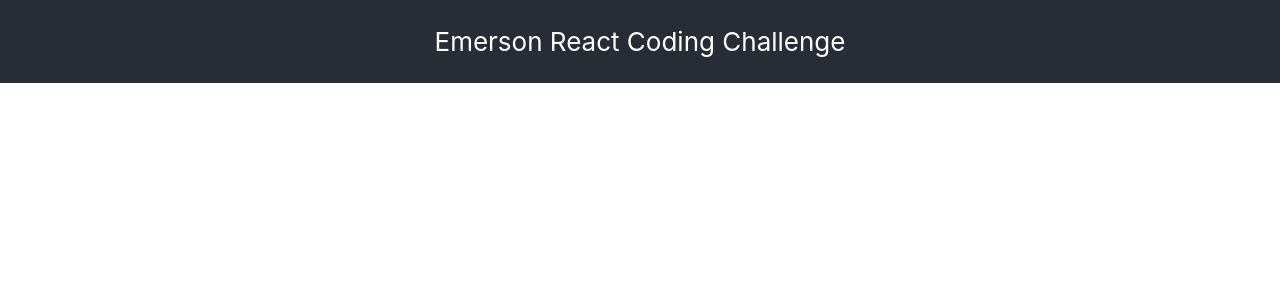
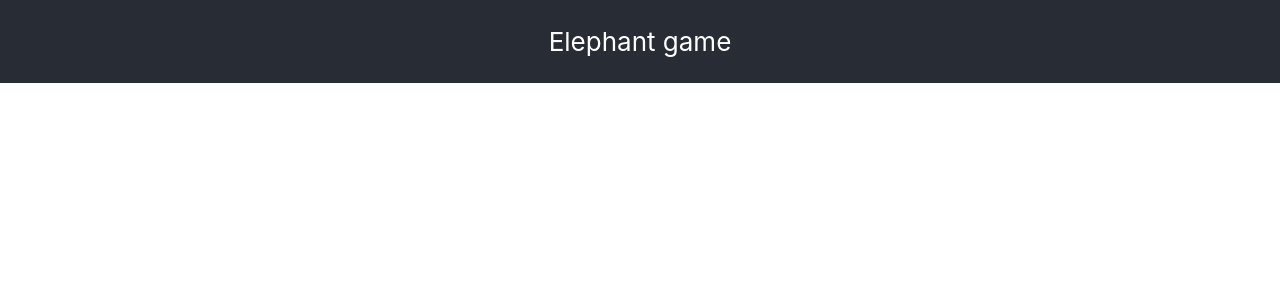
Before and after one commit to syss69/elephantgame, a React (Create React App) app: page / in a window 1280 px wide. Shown: the top 300 px of the page. Built offline with nearby package versions, Linux system fonts and the light colour scheme.

Commit message:
Update App.tsx

```diff
--- a/src/App.tsx
+++ b/src/App.tsx
@@ -5,8 +5,8 @@
   return (
     <div className="App">
       <header role="heading" aria-level={1} className="App-header">
-        <p>
-          Emerson React Coding Challenge
+        <p role="title">
+          Elephant game
         </p>
       </header>
       <div>
```
